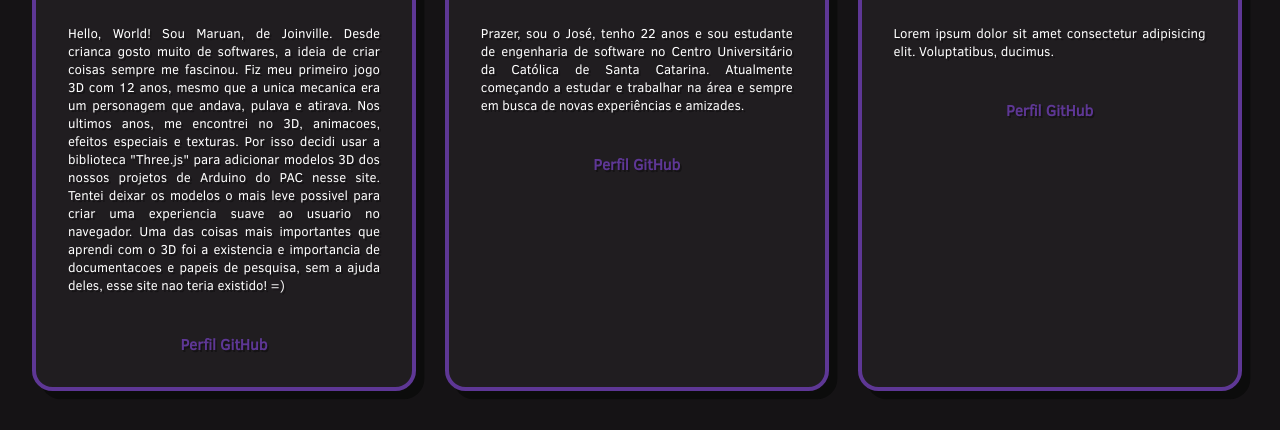
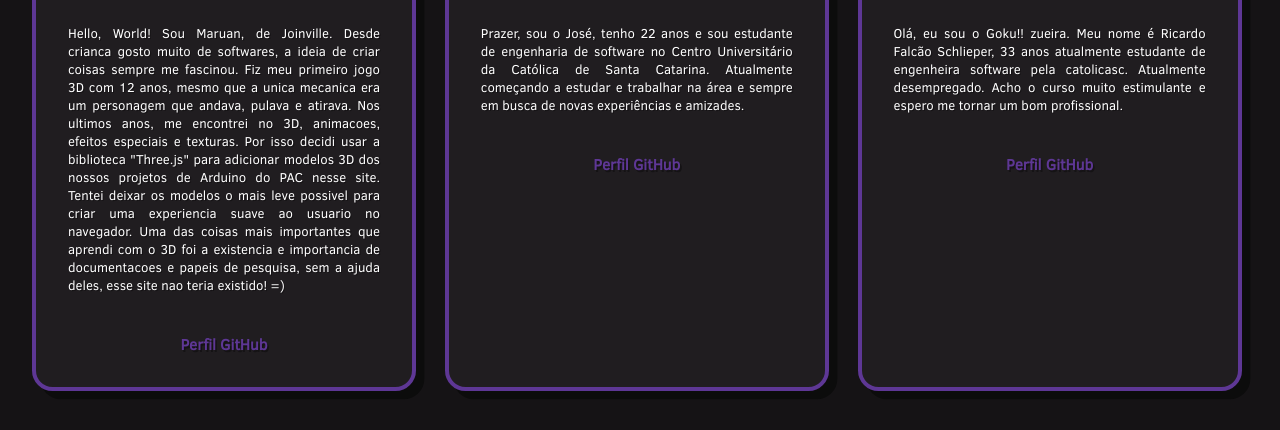
Before and after one commit to maruan-achkar/N2PAC_NEW, a website built with Vite: page alunos.html in a window 1280 px wide. Shown: the part 214-644 px from the top of the page. Built offline with nearby package versions, Linux system fonts and the light colour scheme.

Commit message:
changes to alunos

```diff
--- a/alunos.html
+++ b/alunos.html
@@ -47,8 +47,8 @@
             <h1 class="name name3">RICARDO</h1>
             <h2 class="lastname lastname3">FALCAO SCHLIEPER</h2>
             <div class="namedescbox namedescbox3 ">
-                <p class="namedesc namedesc3 ">Lorem ipsum dolor sit amet consectetur adipisicing elit. Voluptatibus, ducimus.</p>
-                <a class="namegithub namegithub3" href="https://github.com/" target="_blank"><p class="namegithub namegithub3">Perfil GitHub</p></a>
+                <p class="namedesc namedesc3 ">Olá, eu sou o Goku!! zueira. Meu nome é Ricardo Falcão Schlieper, 33 anos atualmente estudante de engenheira software pela catolicasc. Atualmente desempregado. Acho o curso muito estimulante e espero me tornar um bom profissional.</p>
+                <a class="namegithub namegithub3" href="https://github.com/SchlieperRicardo" target="_blank"><p class="namegithub namegithub3">Perfil GitHub</p></a>
         </section>
     </div>
 </div>
--- a/styles.css
+++ b/styles.css
@@ -278,6 +278,7 @@
     margin-top: 2.15vw;
     margin-left: 2.5vw;
     margin-right: 2.5vw;
+    text-shadow: 0.085vw 0.085vw #151315;
   }
   .namegithub{
   font-family: 'ClearSansRegular', Arial;
```
